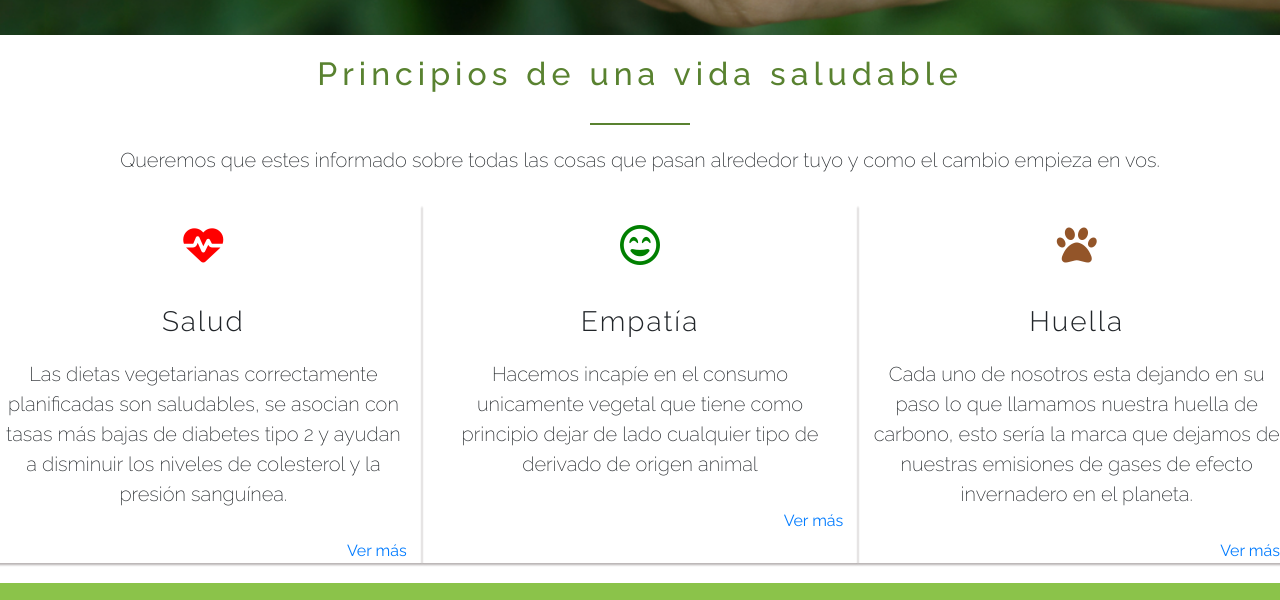
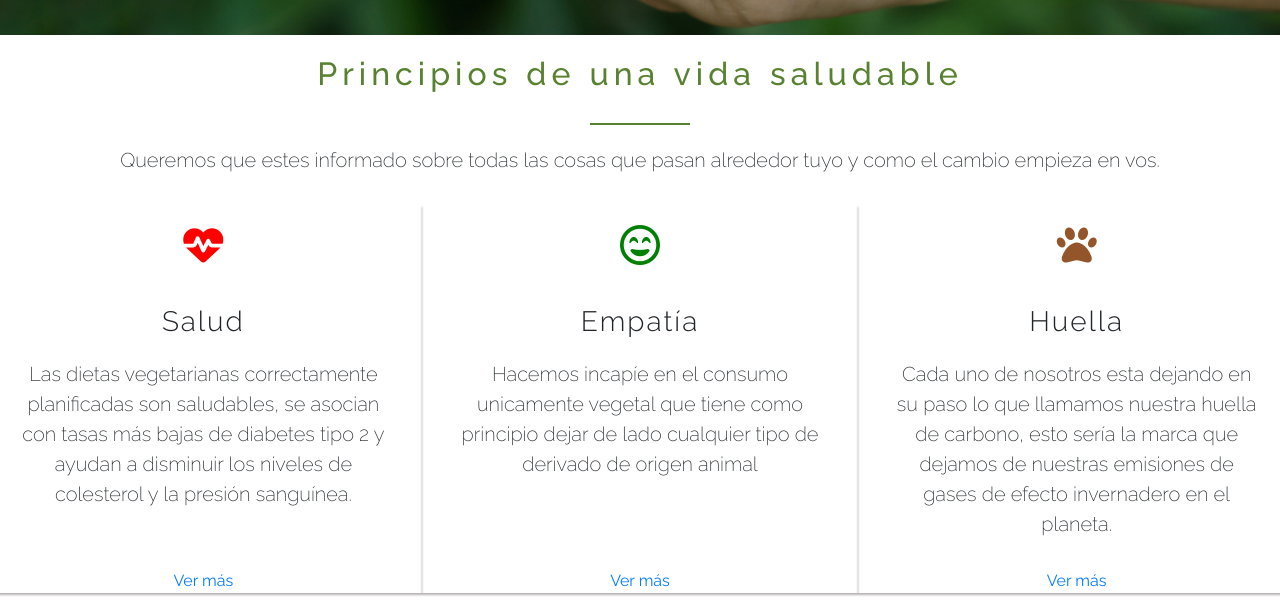
Before and after one commit to emi1994/tiendaconectar, a website: page index.html in a window 1280 px wide. Shown: the part 966-1566 px from the top of the page. Drawn offline with nearby package versions, Linux system fonts and the light colour scheme.

Commit message:
tiendaconectar 1.1

```diff
--- a/css/styles.css
+++ b/css/styles.css
@@ -12,16 +12,16 @@
 ul li a {
   list-style: none;
   text-decoration: none;
-  transition: 0.2s;
+  transition: 0.5s;
 }
 
 .navbar-light .navbar-nav .nav-link {
   color: RGB(88, 131, 47);
+  font-weight: 600;
 }
 
 .navbar-light .navbar-nav .nav-link:hover{
-  font-weight: 600;
-  color: #598230;
+  color: #3a4d29;
 }
 
 .logo {
@@ -57,6 +57,11 @@ ul li a {
   margin-top: 70px;
 }
 
+.f-container{
+  display: flex;
+  flex-direction: column;
+}
+
 .title-awarness {
   color: #598230;
   font-weight: 500;
@@ -86,7 +91,7 @@ ul li a {
 .p-awarness {
   font-size: 20px;
   font-weight: 200;
-  margin: 20px 0px 30px 0px;
+  margin: 20px 20px 30px 20px;
   text-align: center;
 }
 
@@ -232,6 +237,7 @@ ul li a {
 }
 
 
+
 /*Recipes*/
 .subtitle-recipe{
   font-weight: 600;
--- a/index.html
+++ b/index.html
@@ -31,8 +31,8 @@
 
       <div class="collapse navbar-collapse" id="navbarSupportedContent">
         <ul class="navbar-nav mr-auto">
-          <li class="nav-item active">
-            <a class="nav-link" href="/index.html">Home <span class="sr-only">(current)</span></a>
+          <li class="nav-item">
+            <a class="nav-link" href="/index.html">Home</a>
           </li>
           <li class="nav-item">
             <a class="nav-link" href="/pages/recetas.html">Recetas</a>
@@ -63,7 +63,7 @@
 
 
       <div class="row justify-content-center">
-            <div class="col-md-4 section-effect icon-align">
+            <div class="col-md-4 section-effect icon-align f-container">
               <i class="fas fa-heartbeat icon-awarness icon-heart-color"></i>
               <h3 class="title-awarness-item">Salud</h3>
               <p class="p-awarness">Las dietas vegetarianas correctamente planificadas son saludables, se asocian con tasas
@@ -73,7 +73,7 @@
             </div>
            </div>
 
-        <div class="col-md-4 section-effect icon-align">
+            <div class="col-md-4 section-effect icon-align f-container">
               <i class="far fa-grin-beam icon-awarness icon-empathy-color"></i>
               <h3 class="title-awarness-item">Empatía</h3>
               <p class="p-awarness">Hacemos incapíe en el consumo unicamente vegetal que tiene como principio dejar de lado
@@ -83,7 +83,7 @@
               </div>
             </div>
 
-        <div class="col-md-4 section-effect icon-align">
+            <div class="col-md-4 section-effect icon-align f-container">
               <i class="fas fa-paw icon-awarness icon-paw-color"></i>
               <h3 class="title-awarness-item">Huella</h3>
               <p class="p-awarness">Cada uno de nosotros esta dejando en su paso lo que llamamos nuestra huella de carbono,
```
Lines whose indentation alone changed are shown as unchanged.
